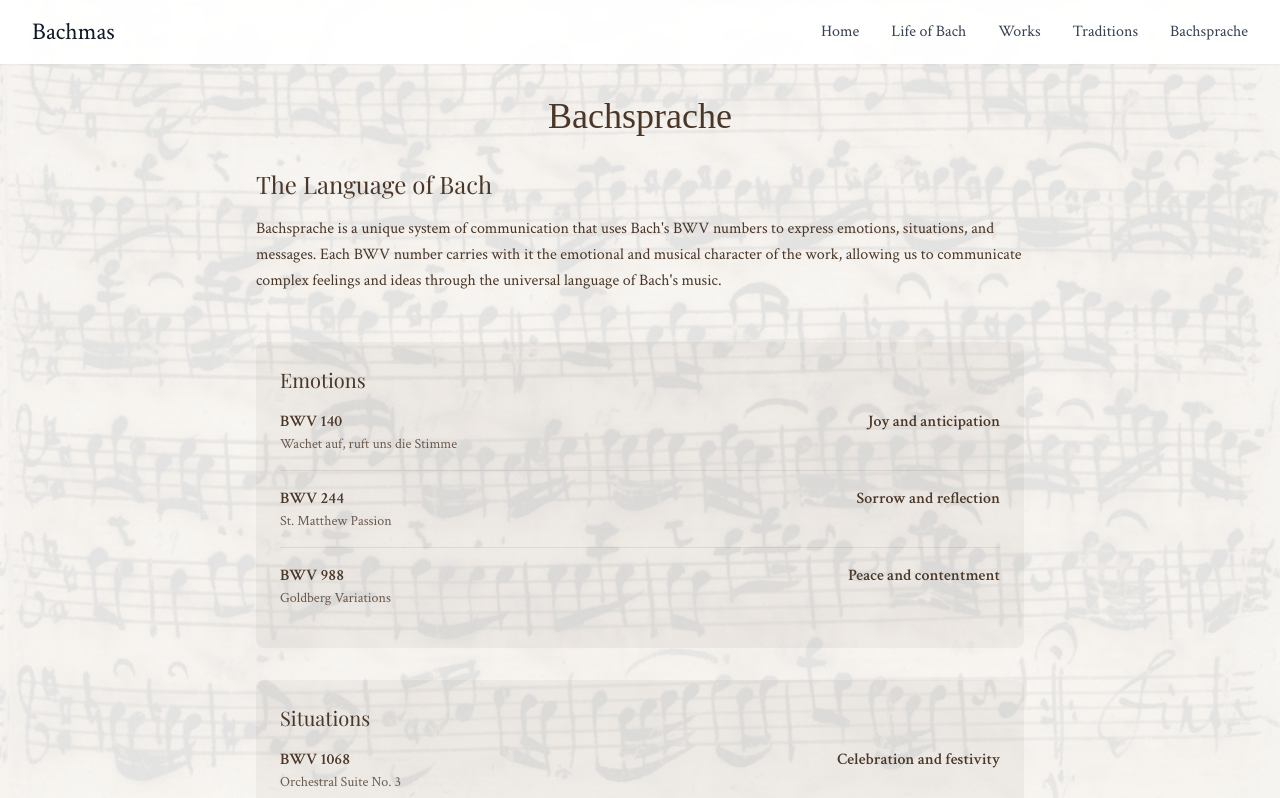
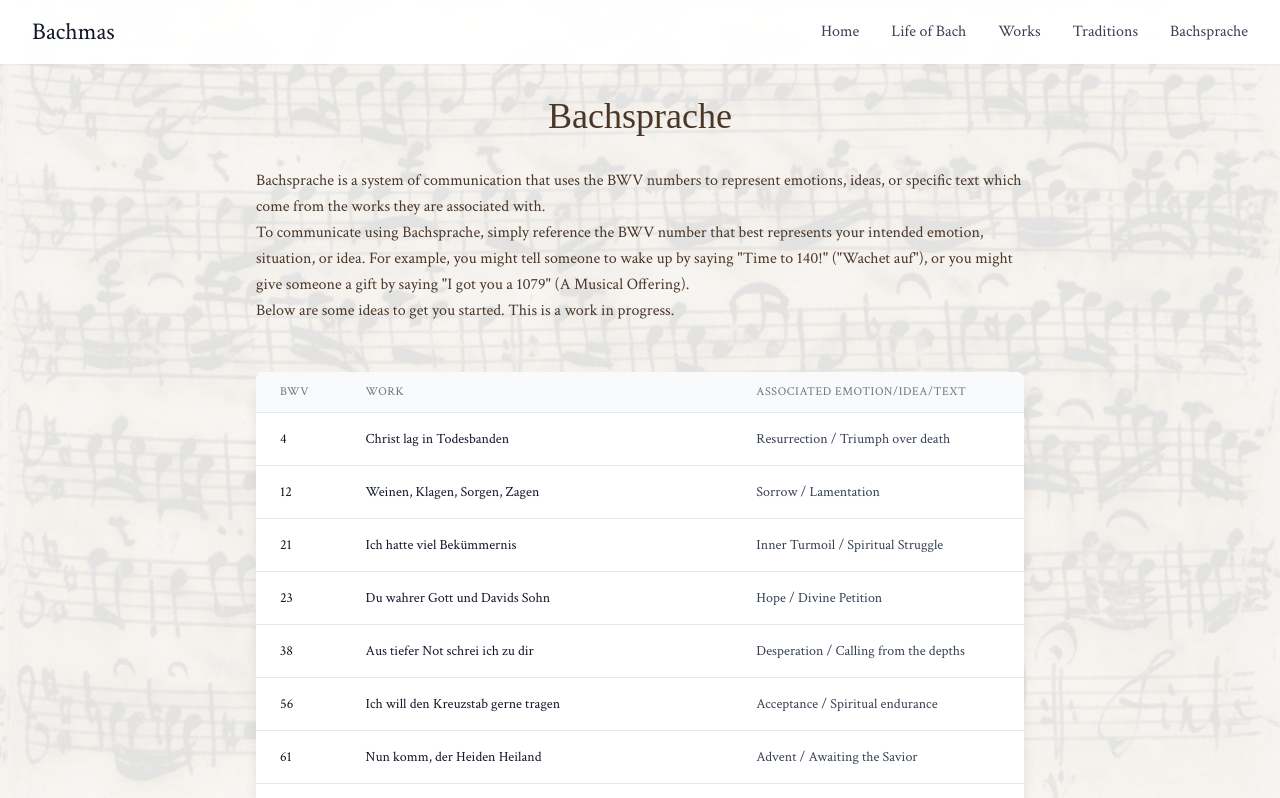
Before and after one commit to jguarascio/bachmas, a Next.js app: page /bachsprache in a window 1280 px wide. Shown: the top 798 px of the page. Built offline with nearby package versions, Linux system fonts and the light colour scheme; a web font is replaced by a local one.

Commit message:
Update bachsprache page.

```diff
--- a/src/app/bachsprache/page.tsx
+++ b/src/app/bachsprache/page.tsx
@@ -1,30 +1,52 @@
 import Navigation from '@/components/Navigation';
 
-const bachspracheExamples = [
-  {
-    category: 'Emotions',
-    examples: [
-      { bvw: 'BWV 140', meaning: 'Joy and anticipation', work: 'Wachet auf, ruft uns die Stimme' },
-      { bvw: 'BWV 244', meaning: 'Sorrow and reflection', work: 'St. Matthew Passion' },
-      { bvw: 'BWV 988', meaning: 'Peace and contentment', work: 'Goldberg Variations' },
-    ],
-  },
-  {
-    category: 'Situations',
-    examples: [
-      { bvw: 'BWV 1068', meaning: 'Celebration and festivity', work: 'Orchestral Suite No. 3' },
-      { bvw: 'BWV 565', meaning: 'Drama and intensity', work: 'Toccata and Fugue in D minor' },
-      { bvw: 'BWV 846', meaning: 'Learning and discovery', work: 'Well-Tempered Clavier, Book 1' },
-    ],
-  },
-  {
-    category: 'Messages',
-    examples: [
-      { bvw: 'BWV 147', meaning: 'Good wishes and blessings', work: 'Herz und Mund und Tat und Leben' },
-      { bvw: 'BWV 227', meaning: 'Friendship and loyalty', work: 'Jesu, meine Freude' },
-      { bvw: 'BWV 1046', meaning: 'Welcome and hospitality', work: 'Brandenburg Concerto No. 1' },
-    ],
-  },
+const bachsprache = [
+  {"bwv": 4, "work": "Christ lag in Todesbanden", "emotion": "Resurrection / Triumph over death"},
+  {"bwv": 12, "work": "Weinen, Klagen, Sorgen, Zagen", "emotion": "Sorrow / Lamentation"},
+  {"bwv": 21, "work": "Ich hatte viel Bekümmernis", "emotion": "Inner Turmoil / Spiritual Struggle"},
+  {"bwv": 23, "work": "Du wahrer Gott und Davids Sohn", "emotion": "Hope / Divine Petition"},
+  {"bwv": 38, "work": "Aus tiefer Not schrei ich zu dir", "emotion": "Desperation / Calling from the depths"},
+  {"bwv": 56, "work": "Ich will den Kreuzstab gerne tragen", "emotion": "Acceptance / Spiritual endurance"},
+  {"bwv": 61, "work": "Nun komm, der Heiden Heiland", "emotion": "Advent / Awaiting the Savior"},
+  {"bwv": 82, "work": "Ich habe genug", "emotion": "Peace / Contentment in death"},
+  {"bwv": 106, "work": "Gottes Zeit ist die allerbeste Zeit (Actus Tragicus)", "emotion": "Death / Eternal Time"},
+  {"bwv": 140, "work": "Wachet auf, ruft uns die Stimme", "emotion": "Awakening / Readiness"},
+  {"bwv": 147, "work": "Herz und Mund und Tat und Leben", "emotion": "Joy / Devotion"},
+  {"bwv": 198, "work": "Laß, Fürstin, laß noch einen Strahl", "emotion": "Mourning / Nobility"},
+  {"bwv": 208, "work": "Was mir behagt, ist nur die muntre Jagd (Hunt Cantata)", "emotion": "Playfulness / Pleasure"},
+  {"bwv": 232, "work": "Mass in B Minor", "emotion": "Majesty / Sacred Totality"},
+  {"bwv": 244, "work": "St. Matthew Passion", "emotion": "Sacrifice / Divine Suffering"},
+  {"bwv": 245, "work": "St. John Passion", "emotion": "Conflict / Intensity of Passion"},
+  {"bwv": 531, "work": "Prelude and Fugue in C major (Youthful)", "emotion": "Freshness / Joyful Brilliance"},
+  {"bwv": 532, "work": "Prelude and Fugue in D major (Festive)", "emotion": "Celebration / Boldness"},
+  {"bwv": 533, "work": "Prelude and Fugue in E minor (Cathedral)", "emotion": "Solemnity / Echoes of Eternity"},
+  {"bwv": 534, "work": "Prelude and Fugue in F minor", "emotion": "Reflection / Introspection"},
+  {"bwv": 535, "work": "Prelude and Fugue in G minor (Little)", "emotion": "Energy / Agile Intellect"},
+  {"bwv": 536, "work": "Prelude and Fugue in A major (Lively)", "emotion": "Cheerfulness / Unrestrained Spirit"},
+  {"bwv": 537, "work": "Fantasia and Fugue in C minor", "emotion": "Determination / Strength in Suffering"},
+  {"bwv": 538, "work": "Toccata and Fugue in D minor (Dorian)", "emotion": "Mystery / Ancient Power"},
+  {"bwv": 539, "work": "Prelude and Fugue in D minor", "emotion": "Duality / Inner Conflict"},
+  {"bwv": 540, "work": "Toccata and Fugue in F major", "emotion": "Rustic Joy / Bucolic Imagery"},
+  {"bwv": 542, "work": "Fantasy and Fugue in G minor (Great)", "emotion": "Grandeur / Heroic Struggle"},
+  {"bwv": 543, "work": "Prelude and Fugue in A minor", "emotion": "Precision / Swiftness"},
+  {"bwv": 544, "work": "Prelude and Fugue in B minor", "emotion": "Melancholy / Thoughtful Resignation"},
+  {"bwv": 545, "work": "Prelude and Fugue in C major (Balanced)", "emotion": "Clarity / Symmetry"},
+  {"bwv": 546, "work": "Prelude and Fugue in C minor (Architectural)", "emotion": "Monumental Structure / Stern Intellect"},
+  {"bwv": 547, "work": "Prelude and Fugue in A major", "emotion": "Lightness / Joyful Resolve"},
+  {"bwv": 548, "work": "Prelude and Fugue in E minor (Wedge)", "emotion": "Rising Tension / Angular Conflict"},
+  {"bwv": 549, "work": "Prelude and Fugue in C minor (Simple)", "emotion": "Sobriety / Minimalism"},
+  {"bwv": 550, "work": "Prelude and Fugue in G major (Dancing)", "emotion": "Playfulness / Rhythmic Delight"},
+  {"bwv": 565, "work": "Toccata and Fugue in D minor", "emotion": "Drama / Power / Gothic"},
+  {"bwv": 578, "work": "Fugue in G minor (Little Fugue)", "emotion": "Spark / Quick Intellect / Iconic Clarity"},
+  {"bwv": 582, "work": "Passacaglia and Fugue in C minor", "emotion": "Infinity / Cosmic Order / Gravity"},
+  {"bwv": 772, "work": "Inventions and Sinfonias", "emotion": "Clarity / Musical Logic"},
+  {"bwv": 988, "work": "Goldberg Variations", "emotion": "Reflection / Intricacy"},
+  {"bwv": 1041, "work": "Violin Concerto in A minor", "emotion": "Restlessness / Elegance"},
+  {"bwv": 1042, "work": "Violin Concerto in E major", "emotion": "Radiance / Confidence"},
+  {"bwv": 1052, "work": "Harpsichord Concerto in D minor", "emotion": "Tension / Determination"},
+  {"bwv": 1065, "work": "Concerto for Four Harpsichords", "emotion": "Unity / Conversation"},
+  {"bwv": 1079, "work": "The Musical Offering", "emotion": "Gift / Work of Service"},
+  {"bwv": 1080, "work": "The Art of Fugue", "emotion": "Contemplation / Solving a Problem"}
 ];
 
 export default function Bachsprache() {
@@ -38,60 +60,57 @@ export default function Bachsprache() {
           </h1>
 
           <div className="mb-12">
-            <h2 className="text-2xl font-display text-bach-brown mb-4">
-              The Language of Bach
-            </h2>
             <p className="text-bach-brown leading-relaxed">
-              Bachsprache is a unique system of communication that uses Bach&apos;s BWV numbers to express
-              emotions, situations, and messages. Each BWV number carries with it the emotional and
-              musical character of the work, allowing us to communicate complex feelings and ideas
-              through the universal language of Bach&apos;s music.
+              Bachsprache is a system of communication that uses the BWV numbers to represent
+              emotions, ideas, or specific text which come from the works they are associated with.
+            </p>
+            <p className="text-bach-brown leading-relaxed">
+              To communicate using Bachsprache, simply reference the BWV number that best represents
+              your intended emotion, situation, or idea. For example, you might tell someone to wake up by saying &quot;Time to 140!&quot;
+              (&quot;Wachet auf&quot;), or you might give someone a gift by saying &quot;I got you a 1079&quot;
+              (A Musical Offering).
+            </p>
+            <p className="text-bach-brown leading-relaxed">
+              Below are some ideas to get you started. This is a work in progress.
             </p>
           </div>
 
-          <div className="space-y-8">
-            {bachspracheExamples.map((category) => (
-              <div key={category.category} className="bg-bach-brown/5 p-6 rounded-lg">
-                <h2 className="text-xl font-display text-bach-brown mb-4">
-                  {category.category}
-                </h2>
-                <div className="space-y-4">
-                  {category.examples.map((example) => (
-                    <div key={example.bvw} className="border-b border-bach-brown/10 pb-4 last:border-0">
-                      <div className="flex items-start justify-between">
-                        <div>
-                          <div className="font-semibold text-bach-brown">
-                            {example.bvw}
-                          </div>
-                          <div className="text-sm text-bach-brown/80">
-                            {example.work}
-                          </div>
-                        </div>
-                        <div className="text-right">
-                          <div className="font-semibold text-bach-brown">
-                            {example.meaning}
-                          </div>
-                        </div>
-                      </div>
-                    </div>
-                  ))}
-                </div>
-              </div>
-            ))}
+        {/* Table */}
+        <div className="bg-white rounded-lg shadow-lg overflow-hidden">
+          <div className="overflow-x-auto">
+            <table className="min-w-full divide-y divide-gray-200">
+              <thead className="bg-gray-50">
+                <tr>
+                  <th scope="col" className="px-6 py-3 text-left text-xs font-medium text-gray-500 uppercase tracking-wider">
+                    BWV
+                  </th>
+                  <th scope="col" className="px-6 py-3 text-left text-xs font-medium text-gray-500 uppercase tracking-wider">
+                    Work
+                  </th>
+                  <th scope="col" className="px-6 py-3 text-left text-xs font-medium text-gray-500 uppercase tracking-wider">
+                    Associated Emotion/Idea/Text
+                  </th>
+                </tr>
+              </thead>
+              <tbody className="bg-white divide-y divide-gray-200">
+                {bachsprache.map((item) => (
+                  <tr key={item.bwv} className="hover:bg-gray-50">
+                    <td className="px-6 py-4 whitespace-nowrap text-sm font-medium text-gray-900">
+                      {item.bwv}
+                    </td>
+                    <td className="px-6 py-4 text-sm text-gray-900">
+                      {item.work}
+                    </td>
+                    <td className="px-6 py-4 text-sm text-gray-700">
+                      {item.emotion}
+                    </td>
+                  </tr>
+                ))}
+              </tbody>
+            </table>
           </div>
+        </div>
 
-          <div className="mt-12 bg-bach-brown/5 p-6 rounded-lg">
-            <h2 className="text-xl font-display text-bach-brown mb-4">
-              How to Use Bachsprache
-            </h2>
-            <p className="text-bach-brown leading-relaxed">
-              To communicate using Bachsprache, simply reference the BWV number that best represents
-              your intended meaning. For example, wishing someone joy might be expressed as &quot;BWV 140&quot;
-              (from the joyful cantata &quot;Wachet auf&quot;), or expressing sorrow as &quot;BWV 244&quot; (from the
-              St. Matthew Passion). The beauty of Bachsprache lies in its ability to convey complex
-              emotions and situations through the universal language of Bach&apos;s music.
-            </p>
-          </div>
         </div>
       </div>
     </main>
```
